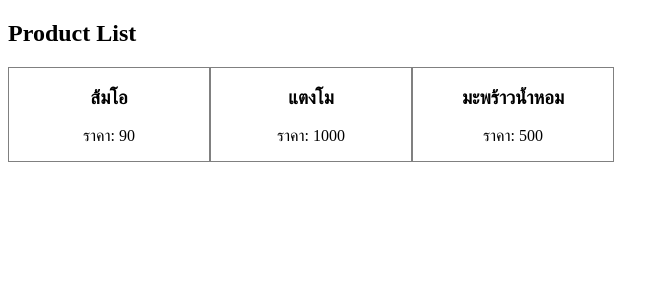
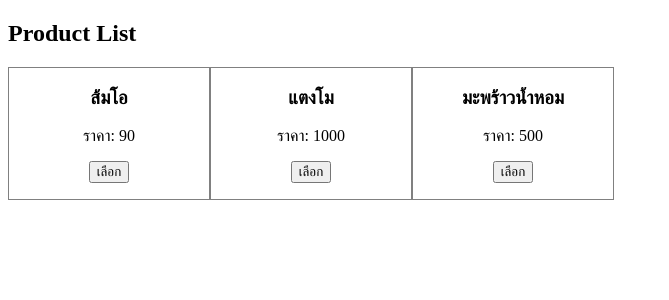
Before and after one commit to ValkyrieQ/part3-lab3, an Angular app: page / in a window 1280 px wide. Shown: the top 300 px of the page, without its empty margins (0-669 px from the left). Built offline with nearby package versions, Linux system fonts and the light colour scheme.

Commit message:
Finish Part2 Lab3 Add EventEmitter

```diff
--- a/package.json
+++ b/package.json
@@ -1,5 +1,5 @@
 {
-  "name": "part2-lab2",
+  "name": "part2-lab3",
   "version": "0.0.0",
   "scripts": {
     "ng": "ng",
--- a/src/app/product-item/product-item.component.html
+++ b/src/app/product-item/product-item.component.html
@@ -10,4 +10,7 @@
   <p>
     <span>ราคา: {{ product.price }}</span>
   </p>
+  <p>
+    <button (click)="select()">เลือก</button>
+  </p>
 </div>
--- a/src/app/product-item/product-item.component.ts
+++ b/src/app/product-item/product-item.component.ts
@@ -1,4 +1,4 @@
-import { Component, OnInit, Input } from '@angular/core';
+import { Component, OnInit, Input, Output, EventEmitter } from '@angular/core';
 import { Product } from '../model/product';
 
 @Component({
@@ -8,8 +8,13 @@ import { Product } from '../model/product';
 })
 export class ProductItemComponent implements OnInit {
   @Input() product: Product;
+  @Output() OnSelected: EventEmitter<Product> = new EventEmitter();
 
   constructor() {}
 
   ngOnInit(): void {}
+
+  select() {
+    this.OnSelected.emit(this.product);
+  }
 }
--- a/src/app/product-list/product-list.component.html
+++ b/src/app/product-list/product-list.component.html
@@ -3,5 +3,6 @@
   <app-product-item
     *ngFor="let pd of products"
     [product]="pd"
+    (OnSelected)="selectedProduct($event)"
   ></app-product-item>
 </div>
--- a/src/app/product-list/product-list.component.ts
+++ b/src/app/product-list/product-list.component.ts
@@ -26,4 +26,8 @@ export class ProductListComponent implements OnInit {
   }
 
   ngOnInit(): void {}
+
+  selectedProduct(product: Product) {
+    alert(`Product ${product.name} selected`);
+  }
 }
```
